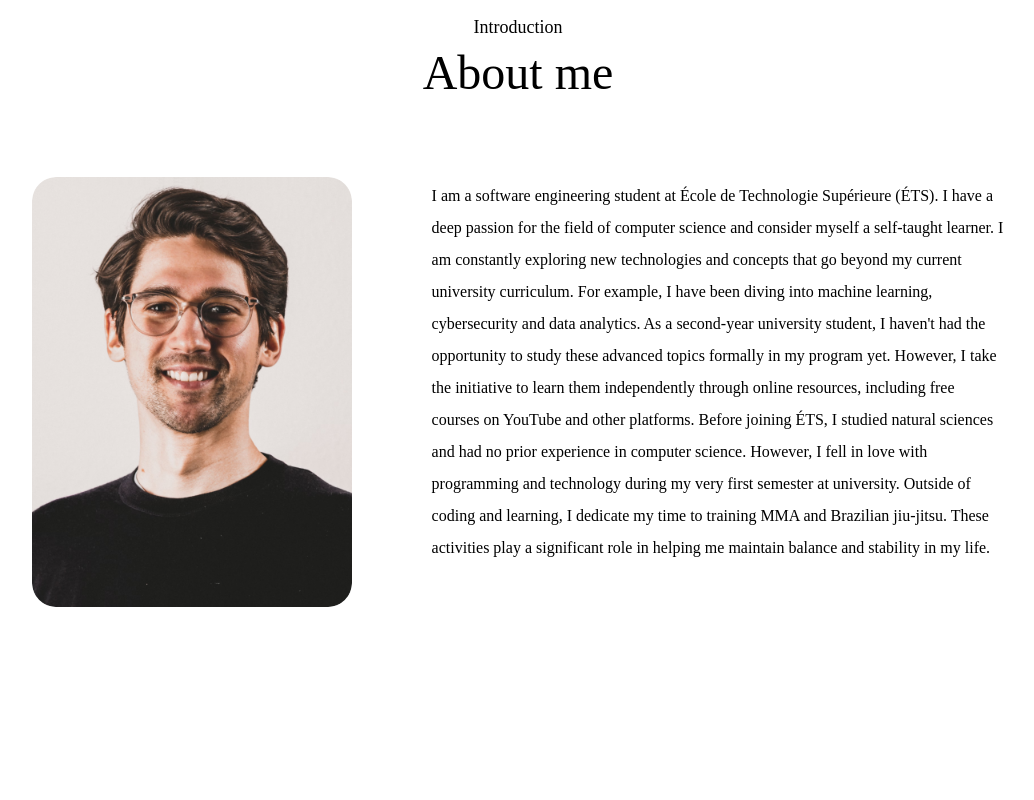
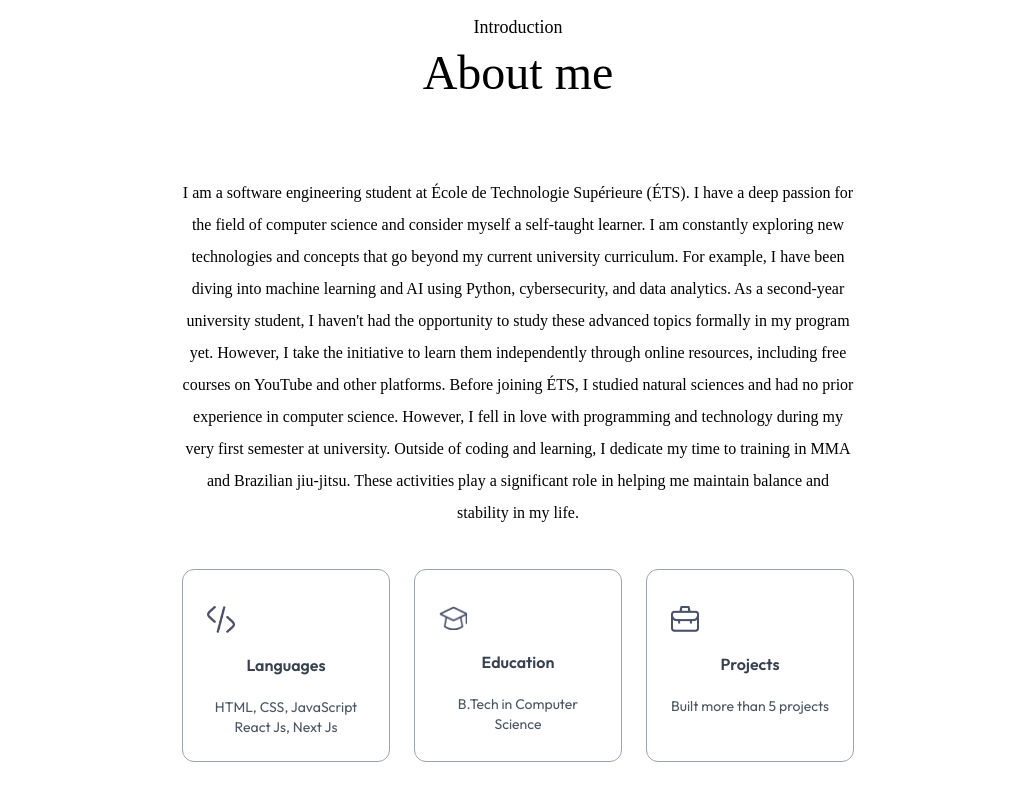
Before and after one commit to Delta-ReFz/PortfolioV2, a Next.js app in the folder portfoliov2/: page / in a window 1280 px wide. Shown: the part 827-1627 px from the top of the page, without its empty margins (122-1156 px from the left). Before the commit the page ends 1554 px from the top, so only its background shows below. Built offline with nearby package versions, Linux system fonts and the light colour scheme; a web font is replaced by a local one.

Commit message:
updated the style of about.jsx

```diff
--- a/portfoliov2/components/About.jsx
+++ b/portfoliov2/components/About.jsx
@@ -1,4 +1,4 @@
-import { assets } from '@/assets/assets'
+import { assets, infoList } from '@/assets/assets'
 import Image from 'next/image'
 import React from 'react'
 
@@ -8,32 +8,31 @@ const About = () => {
         <h4 className='text-center mb-2 text-lg font-Ovo'>Introduction</h4>
         <h2 className='text-center text-5xl font-Ovo'>About me</h2>
 
-        <div className='flex w-full flex-col lg:flex-row items-center gap-20 my-20'>
+        <div className='flex flex-col lg:flex-row w-full justify-center items-center gap-20 my-20'>
 
-            <div className='w-64 sm:w-80 rounded-3xl max-w-none'>
-                <Image src={assets.user_image} alt='user' className='w-full rounded-3xl' />
-            </div>
+            <div className='text-center'>
+                <p className='mb-10 max-w-2xl font-Ovo'>I am a software engineering student at École de Technologie Supérieure (ÉTS).
+                    I have a deep passion for the field of computer science and consider myself a self-taught learner. I am constantly
+                    exploring new technologies and concepts that go beyond my current university curriculum. For example,
+                    I have been diving into machine learning and AI using Python, cybersecurity, and data analytics.
+                    As a second-year university student, I haven't had the opportunity to study these advanced topics formally
+                    in my program yet. However, I take the initiative to learn them independently through online resources, including
+                    free courses on YouTube and other platforms. Before joining ÉTS, I studied natural sciences and had
+                    no prior experience in computer science. However, I fell in love with programming and technology during
+                    my very first semester at university. Outside of coding and learning, I dedicate my time to training in
+                    MMA and Brazilian jiu-jitsu. These activities play a significant role in helping me maintain balance and
+                    stability in my life.</p>
 
-            <div className='flex-1'>
-                <p className='mb-10 max-w-2xl font-Ovo'>I am a software engineering student at École de Technologie Supérieure (ÉTS).
-                   I have a deep passion for the field of computer science and consider myself a
-                   self-taught learner. I am constantly exploring new technologies and concepts
-                   that go beyond my current university curriculum. For example, I have been diving
-                   into machine learning, cybersecurity and data analytics.
-                   As a second-year university student, I haven't had the opportunity to study these
-                   advanced topics formally in my program yet. However, I take the initiative to learn
-                   them independently through online resources, including free courses on YouTube and
-                   other platforms. Before joining ÉTS, I studied natural sciences and had no prior
-                   experience in computer science. However, I fell in love with programming and
-                   technology during my very first semester at university. Outside of coding and
-                   learning, I dedicate my time to training MMA and Brazilian jiu-jitsu.
-                   These activities play a significant role in helping me maintain balance and stability in my life.</p>
+                   <ul className='grid grid-cols-1 sm:grid-cols-3 gap-6 max-w-2xl'>
+                        {infoList.map(({icon, iconDark, title, description}, index) => (
 
-                   <ul>
-                     <li></li>
-                     <li></li>
-                     <li></li>
-                     <li></li>
+                            <li key={index} className='border-[0.5px] border-gray-400 rounded-xl p-6 cursor-pointer'>
+                                <Image src={icon} alt={title} className='w-7 mt-3' />
+                                <h3 className='my-4 font-semibold text-gray-700'>{title}</h3>
+                                <p className='text-gray-600 text-sm'>{description}</p>
+                            </li>
+
+                        ))}
                    </ul>
             </div>
         </div>
```
